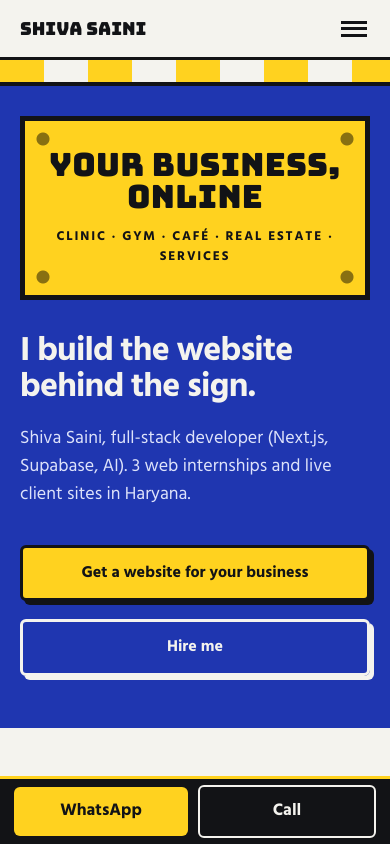
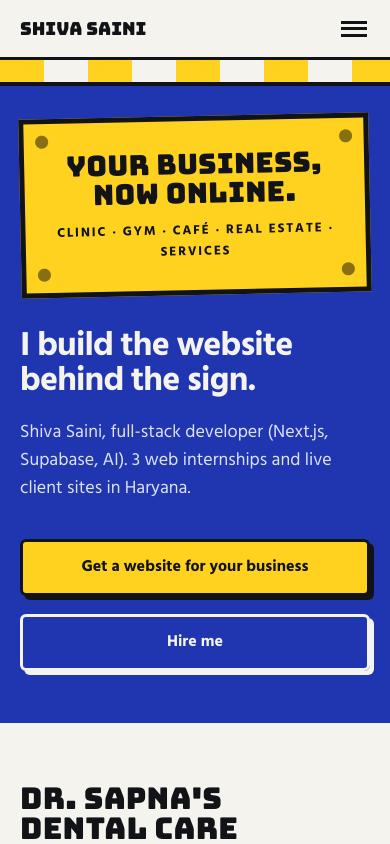
Before and after one commit to Shiva-sainiiii/new, a Next.js app: page / in a window 390 px wide. Shown: the top 844 px of the page. Built offline with nearby package versions, Linux system fonts and the light colour scheme.

Commit message:
Extract shiva-portfolio (3).zip via Easy DevOps

```diff
--- a/app/globals.css
+++ b/app/globals.css
@@ -21,7 +21,7 @@ a{color:inherit;text-decoration:none}button{font:inherit;cursor:pointer}
 /* sign board */
 .board{position:relative;background:var(--yel);color:var(--ink);border:6px solid var(--ink);text-align:center;padding:42px 28px;
  background-image:radial-gradient(circle at 18px 18px,#0007 6px,transparent 7px),radial-gradient(circle at calc(100% - 18px) 18px,#0007 6px,transparent 7px),radial-gradient(circle at 18px calc(100% - 18px),#0007 6px,transparent 7px),radial-gradient(circle at calc(100% - 18px) calc(100% - 18px),#0007 6px,transparent 7px)}
-.board-t{font-size:clamp(32px,7.4vw,92px)}.board-s{font-weight:700;font-size:clamp(13px,1.5vw,17px);letter-spacing:.14em;text-transform:uppercase;margin-top:14px}
+.board-t{font-size:clamp(24px,7vw,92px);line-height:1.04}.board-t span{display:block;white-space:nowrap}.board-s{font-weight:700;font-size:clamp(13px,1.5vw,17px);letter-spacing:.14em;text-transform:uppercase;margin-top:14px}
 .hero{padding-top:70px;padding-bottom:84px;position:relative}
 .awning{position:absolute;top:0;left:0;right:0;height:26px;background:repeating-linear-gradient(90deg,var(--yel) 0 44px,var(--chalk) 44px 88px);border-bottom:4px solid var(--ink)}
 .hero-body{display:flex;justify-content:space-between;align-items:center;gap:48px;margin-top:52px}
@@ -97,21 +97,42 @@ a{color:inherit;text-decoration:none}button{font:inherit;cursor:pointer}
 .open-sign{display:inline-flex;align-items:center;gap:14px;background:var(--ink);color:var(--yel);padding:10px 20px;transform:rotate(-2deg);border:4px solid var(--ink);outline:3px solid var(--yel);outline-offset:-10px}.open-sign .d{font-size:30px}.open-sign small{color:var(--chalk);font-size:14px;font-weight:600;max-width:150px;line-height:1.2}
 .contact .d.huge{font-size:clamp(46px,11vw,150px);margin-top:26px}
 .info{font-size:22px;font-weight:600;line-height:1.7}.info a:hover{text-decoration:underline}
-.sticky-bar{display:none}
 :focus-visible{outline:3px solid var(--red);outline-offset:3px}
 @media (prefers-reduced-motion:reduce){.shutter{transition:none}html{scroll-behavior:auto}.btn:hover{transform:none}}
 @media (max-width:820px){
  body{font-size:17px}.sec{padding:60px 20px}.nav{height:60px;padding:0 20px}.burger{display:block}
  .nav nav{position:absolute;top:57px;left:0;right:0;background:var(--chalk);flex-direction:column;align-items:flex-start;gap:0;padding:6px 20px 20px;display:none;border-bottom:3px solid var(--ink)}.nav nav.open{display:flex}
  .nav nav a{padding:14px 0;width:100%;font-size:20px}.nav nav .btn{margin-top:8px;padding:12px}
- .board{padding:28px 14px;border-width:5px}.hero{padding-top:56px;padding-bottom:52px}.hero-body{flex-direction:column;align-items:stretch;gap:22px;margin-top:34px}.stack{min-width:0}.btn{display:block}.row-btns .btn{flex:1 1 100%}
+ .board{padding:28px 10px;border-width:5px}.board-t{font-size:7.2vw}.hero{padding-top:56px;padding-bottom:52px}.hero-body{flex-direction:column;align-items:stretch;gap:22px;margin-top:34px}.stack{min-width:0}.btn{display:block}.row-btns .btn{flex:1 1 100%}
  .split,.split.narrow,.split.about{grid-template-columns:1fr;gap:36px}.lead{font-size:18px}
  .bill{padding:24px 18px}.brow{font-size:16px}.svc-row{grid-template-columns:1fr;gap:6px;padding:18px 6px}.stickers .btn{margin:6px 0 0;width:100%}
  .tickets{grid-template-columns:1fr;gap:26px;margin-top:34px}.tk-n{font-size:48px}
  .khata{padding:0 16px 0 44px}.khata:before{left:28px}.k-row{grid-template-columns:1fr;gap:6px;padding:18px 0}
  .certs{grid-template-columns:1fr 1fr;gap:26px 16px}.frame{padding:6px 6px 10px}.frame b{font-size:13px}.frame span{font-size:12px}
  .phone{height:470px}.stars button{font-size:44px}.slip{padding:20px}.contact{min-height:0;gap:40px}.between.end{margin-top:10px}.info{font-size:18px}
- .vcard{max-width:300px}main{padding-bottom:70px}
- .sticky-bar{display:flex;gap:10px;position:fixed;left:0;right:0;bottom:0;z-index:40;height:68px;background:var(--ink);border-top:3px solid var(--yel);padding:0 14px;align-items:center}
- .sticky-bar a{flex:1;text-align:center;font-weight:700;padding:11px;border-radius:6px;background:var(--yel);color:var(--ink)}.sticky-bar a+a{background:none;border:2px solid var(--chalk);color:var(--chalk)}
+ .vcard{max-width:300px}
 }
+
+/* tilt + hover animations */
+.board{transform:rotate(-1.2deg);transition:transform .35s cubic-bezier(.3,1.6,.5,1)}.hero .board:hover{transform:rotate(0) scale(1.01)}
+.shutter .board{transform:rotate(-1deg)}
+.nav nav a:not(.btn){position:relative}.nav nav a:not(.btn):hover{text-decoration:none}
+.nav nav a:not(.btn):after{content:"";position:absolute;left:0;right:100%;bottom:-4px;height:3px;background:var(--ink);transition:right .25s}.nav nav a:not(.btn):hover:after{right:0}
+.btn{transition:transform .15s,box-shadow .15s,background .15s}
+.btn:not(.alt):not(.dk):hover{background:#FFE15A}
+.bill,.vcard,.browser,.khata,.ticket{transition:transform .3s cubic-bezier(.3,1.5,.5,1),box-shadow .3s}
+.bill:hover,.vcard:hover{transform:rotate(0) translateY(-4px);box-shadow:12px 12px 0 var(--ink)}.vcard:hover{box-shadow:12px 12px 0 var(--yel)}
+.browser:hover{transform:translate(-3px,-5px);box-shadow:13px 13px 0 var(--yel)}
+.stamp{transition:transform .3s cubic-bezier(.3,1.8,.5,1)}.bill:hover .stamp{transform:rotate(-4deg) scale(1.12)}
+.rate{transition:padding-left .25s,background .25s}.rate:hover{padding-left:14px;background:#1C1D22}
+.rate .sw{transition:transform .25s}.rate:hover .sw{transform:rotate(45deg) scale(1.15)}
+.svc-row{transition:background .15s,padding-left .25s}.svc-row:hover{padding-left:28px}
+.ticket:hover{transform:translateY(-8px) rotate(-1.5deg);box-shadow:10px 14px 0 var(--ink)}.ticket:nth-child(2):hover{transform:translateY(-8px) rotate(1.5deg)}
+.k-row{transition:background .2s,padding-left .25s}.k-row:hover{background:#FFF8D1;padding-left:10px}
+.sticker{transition:transform .2s cubic-bezier(.3,1.8,.5,1)}.sticker:hover{transform:rotate(-4deg) scale(1.1)}
+.frame{transition:transform .25s cubic-bezier(.3,1.6,.5,1),box-shadow .25s}.frame:hover{box-shadow:8px 10px 0 #0005}
+.tagy{transition:transform .2s}.tagy:hover{transform:rotate(-3deg) scale(1.08)}
+.stars button{transition:transform .15s}.stars button:hover{transform:scale(1.2) rotate(-8deg)}
+.open-sign{transition:transform .35s cubic-bezier(.3,1.8,.5,1)}.open-sign:hover{transform:rotate(1deg) scale(1.05)}
+.k-l a,.info a{transition:color .15s}
+@media (prefers-reduced-motion:reduce){*,*:before,*:after{transition:none!important;animation:none!important}}
--- a/app/page.js
+++ b/app/page.js
@@ -1,6 +1,5 @@
 import Shutter from "@/components/Shutter";
 import Nav from "@/components/Nav";
-import StickyBar from "@/components/StickyBar";
 import AskAI from "@/components/AskAI";
 import Feedback from "@/components/Feedback";
 import { Hero, Sapna, Templates, Services, Process, Projects, EasyDevOps, About, Certificates, Contact } from "@/components/Sections";
@@ -25,7 +24,6 @@ export default function Home() {
         <Feedback />
         <Contact />
       </main>
-      <StickyBar />
     </>
   );
 }
--- a/components/Sections.js
+++ b/components/Sections.js
@@ -1,4 +1,4 @@
-import { site, wa, sapna, templates, services, process, projects, easy, experience, certs } from "@/data/content";
+import { site, wa, heroLines, sapna, templates, services, process, projects, easy, experience, certs } from "@/data/content";
 
 const Shot = ({ label, style }) => <div className="shot" style={style}>{label}</div>;
 const Row = ({ a, b, red }) => (<div className="brow"><span>{a}</span><i /><b className={red ? "red" : ""}>{b}</b></div>);
@@ -8,7 +8,7 @@ export function Hero() {
     <section id="top" className="sec wall blue hero">
       <div className="awning" />
       <div className="board">
-        <div className="d board-t">Your business, online</div>
+        <div className="d board-t">{heroLines.map((l) => <span key={l}>{l}</span>)}</div>
         <div className="board-s">Clinic · Gym · Café · Real Estate · Services</div>
       </div>
       <div className="hero-body">
--- a/components/Shutter.js
+++ b/components/Shutter.js
@@ -1,4 +1,5 @@
 "use client";
+import { heroLines } from "@/data/content";
 import { useCallback, useEffect, useRef, useState } from "react";
 
 export default function Shutter() {
@@ -30,7 +31,7 @@ export default function Shutter() {
       onTouchStart={(e) => (y0.current = e.touches[0].clientY)}
       onTouchMove={(e) => { if (y0.current !== null && y0.current - e.touches[0].clientY > 30) open(); }}
       role="button" aria-label="Open the shutter">
-      <div className="board"><div className="d board-t">Your business, online</div><div className="board-s">Clinic · Gym · Café · Real Estate · Services</div></div>
+      <div className="board"><div className="d board-t">{heroLines.map((l) => <span key={l}>{l}</span>)}</div><div className="board-s">Clinic · Gym · Café · Real Estate · Services</div></div>
       <div className="lock" />
       <div className="shutter-hint">Shutter uthao: tap ya swipe up</div>
       <button className="shutter-skip" onClick={(e) => { e.stopPropagation(); open(); }}>Skip</button>
--- a/data/content.js
+++ b/data/content.js
@@ -11,6 +11,9 @@ export const site = {
 };
 export const wa = (t = "Hi Shiva, I want a website for my business") =>
   `https://wa.me/${site.wa}?text=${encodeURIComponent(t)}`;
+
+// Hero signboard ki do lines. Yahin se badlo (har line chhoti rakho, mobile par bhi ek line mein aani chahiye).
+export const heroLines = ["Your business,", "now online."];
 
 export const sapna = { result: "[YOUR RESULT, e.g. bookings per month]" };
 
```
